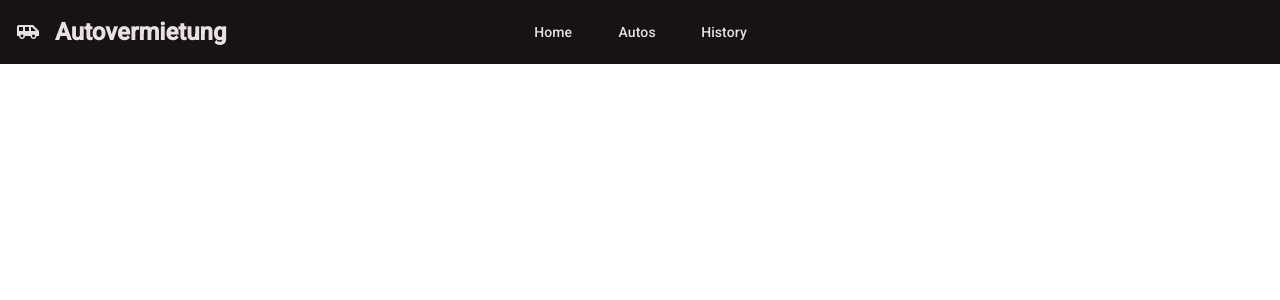
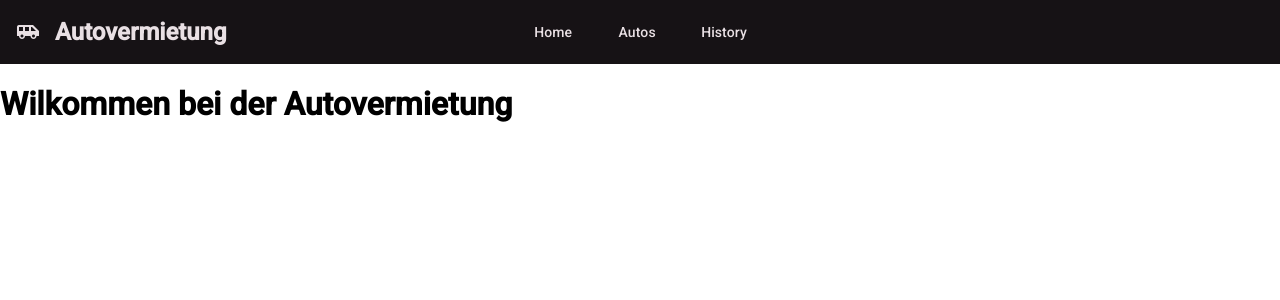
Before and after one commit to BBZ-BL-IT/m426-project-team-autovermietung, an Angular app: page / in a window 1280 px wide. Shown: the top 300 px of the page. Built offline with nearby package versions, Linux system fonts and the light colour scheme.

Commit message:
add home page

```diff
--- a/src/app/app-routing.module.ts
+++ b/src/app/app-routing.module.ts
@@ -1,7 +1,13 @@
 import { NgModule } from '@angular/core';
 import { RouterModule, Routes } from '@angular/router';
+import { AppComponent } from './app.component';
+import { HomeComponent } from './pages/home/home.component';
 
-const routes: Routes = [];
+const routes: Routes = [
+  {
+    path: "", component: HomeComponent, pathMatch: "full"
+  },
+];
 
 @NgModule({
   imports: [RouterModule.forRoot(routes)],
--- a/src/app/app.module.ts
+++ b/src/app/app.module.ts
@@ -10,12 +10,14 @@ import { NavigationComponent } from './components/navigation/navigation.componen
 import { provideAnimationsAsync } from '@angular/platform-browser/animations/async';
 import { MatToolbarModule } from '@angular/material/toolbar';
 import { MatIconModule } from '@angular/material/icon';
+import { HomeComponent } from './pages/home/home.component';
 
 @NgModule({
   declarations: [
     AppComponent,
     LoginComponent,
-    NavigationComponent
+    NavigationComponent,
+    HomeComponent
   ],
   imports: [
     BrowserModule,
--- /dev/null
+++ b/src/app/pages/home/home.component.html
@@ -0,0 +1,3 @@
+<div>
+    <h1>Wilkommen bei der Autovermietung</h1>
+</div>
```
Also changed, not shown: src/app/pages/home/home.component.ts (added, +10 -0 lines), src/app/pages/home/home.component.css (added), 1 other file (tests, documents, lock files or other folders).
